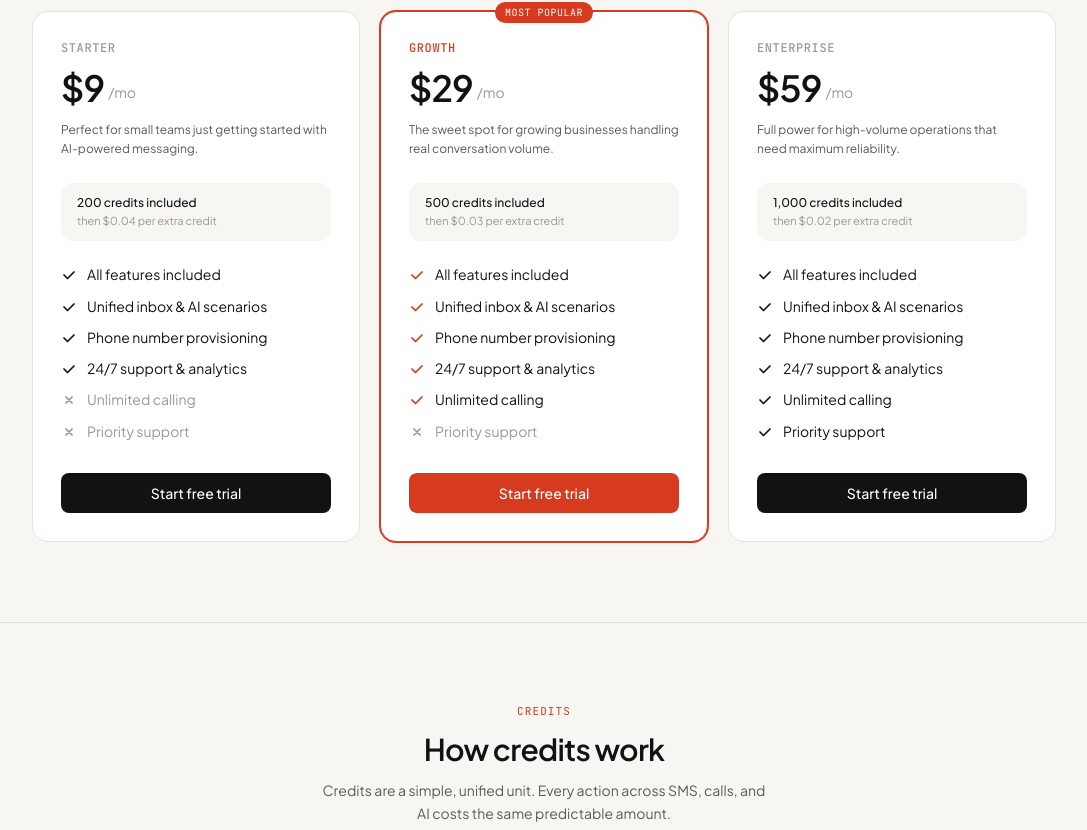
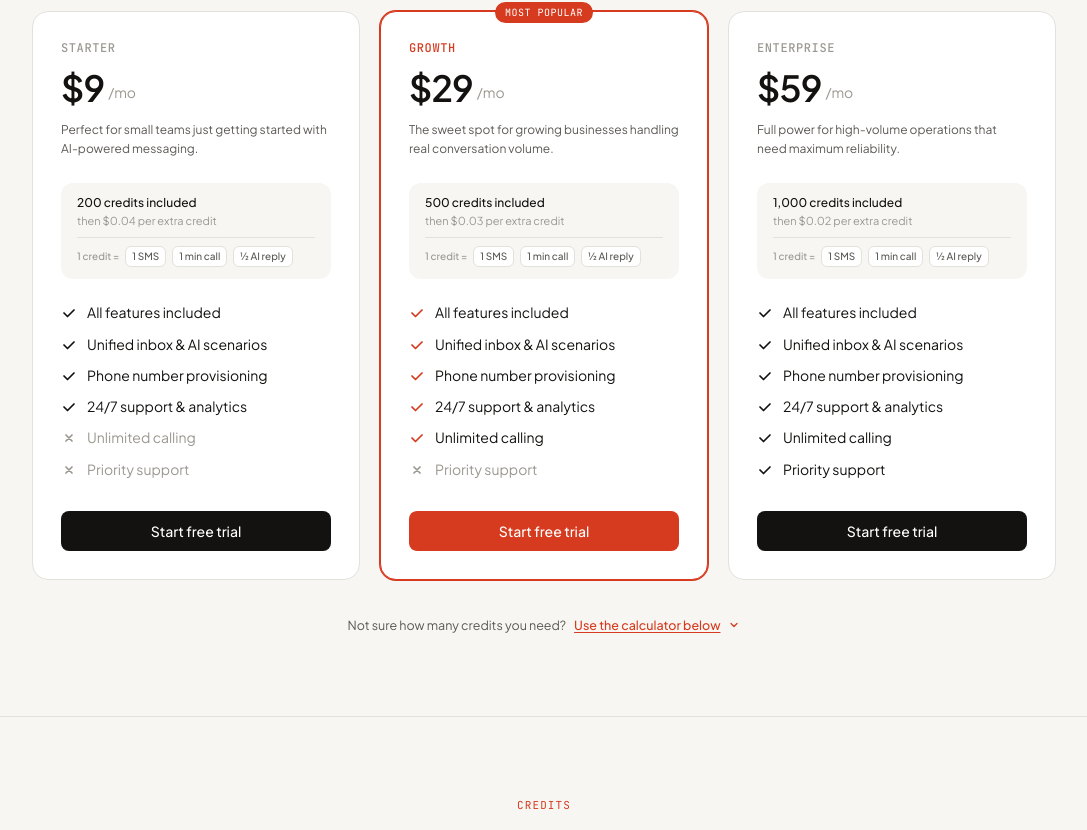
Before and after one commit to airosofts/airophone-landingpage, a Next.js app: page /pricing in a window 1280 px wide. Shown: the part 438-1268 px from the top of the page, without its empty margins (96-1183 px from the left). Built offline with nearby package versions, Linux system fonts and the light colour scheme.

Commit message:
first commit

```diff
--- a/app/page.js
+++ b/app/page.js
@@ -466,6 +466,11 @@ export default function LandingPage() {
                     {p.overage}/extra credit
                   </div>
 
+                  {/* Credit explanation */}
+                  <div className={`mt-2.5 px-3 py-2 rounded-lg text-[11px] leading-snug ${p.highlight ? 'bg-white/10 text-white/70' : 'bg-bg2 text-text3'}`}>
+                    <span className={`font-semibold ${p.highlight ? 'text-white/90' : 'text-text2'}`}>1 credit</span> = 1 SMS · 1 min call · ½ AI reply
+                  </div>
+
                   {/* CTA */}
                   <a href="https://app.airophone.com/signup"
                     className={`w-full mt-5 px-5 py-3 rounded-[9px] text-sm font-medium no-underline text-center block transition-all ${
--- a/app/pricing/page.js
+++ b/app/pricing/page.js
@@ -350,6 +350,12 @@ export default function PricingPage() {
                 <p className="text-[11px] text-text3">
                   then ${plan.extraRate.toFixed(2)} per extra credit
                 </p>
+                <div className="mt-2 pt-2 border-t border-border flex items-center gap-1.5 flex-wrap">
+                  <span className="text-[10px] text-text3 font-medium">1 credit =</span>
+                  <span className="text-[10px] bg-white border border-border text-text2 px-1.5 py-0.5 rounded-md font-medium">1 SMS</span>
+                  <span className="text-[10px] bg-white border border-border text-text2 px-1.5 py-0.5 rounded-md font-medium">1 min call</span>
+                  <span className="text-[10px] bg-white border border-border text-text2 px-1.5 py-0.5 rounded-md font-medium">½ AI reply</span>
+                </div>
               </div>
 
               <ul className="space-y-3 mb-8 flex-1">
@@ -378,6 +384,20 @@ export default function PricingPage() {
               </Link>
             </div>
           ))}
+        </div>
+
+        {/* Scroll nudge — directs users to the calculator below */}
+        <div className="max-w-5xl mx-auto mt-8 text-center">
+          <a
+            href="#estimator"
+            className="inline-flex items-center gap-2 text-[12.5px] text-text2 hover:text-text transition-colors"
+          >
+            <span>Not sure how many credits you need?</span>
+            <span className="font-medium text-red underline underline-offset-2">Use the calculator below</span>
+            <svg width="12" height="12" viewBox="0 0 24 24" fill="none" stroke="#D63B1F" strokeWidth="2.5" strokeLinecap="round" strokeLinejoin="round">
+              <polyline points="6 9 12 15 18 9"/>
+            </svg>
+          </a>
         </div>
       </section>
 
@@ -449,7 +469,7 @@ export default function PricingPage() {
       </section>
 
       {/* COST ESTIMATOR */}
-      <section className="py-20 px-6 border-t border-border">
+      <section id="estimator" className="py-20 px-6 border-t border-border">
         <div className="max-w-5xl mx-auto">
           <div className="text-center mb-12">
             <p className="font-mono text-[11px] text-red tracking-widest uppercase mb-3">Estimator</p>
```
